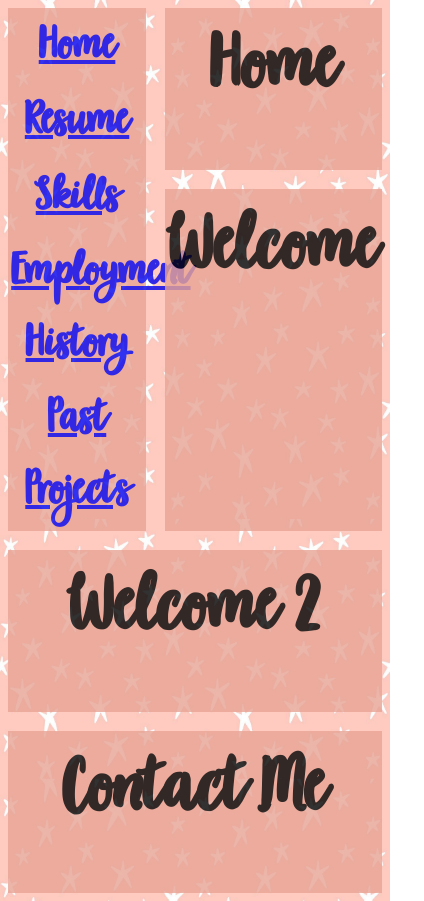
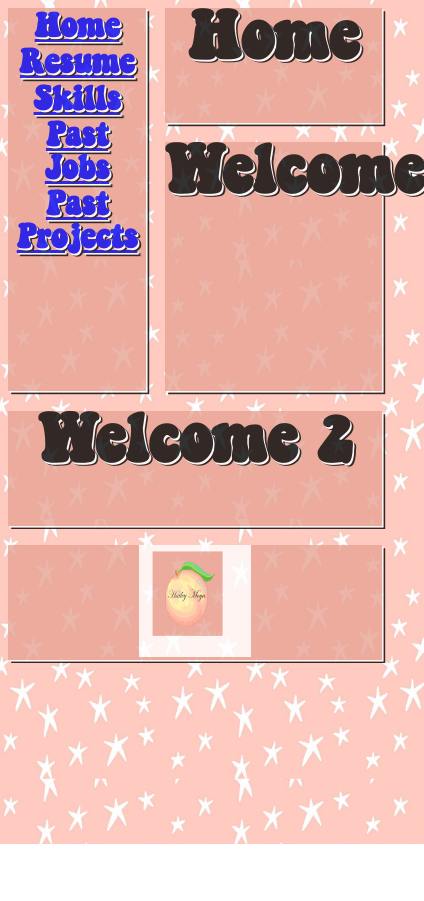
Before and after one commit to hmoya1/portfolio, a plain HTML site: page index.html in a window 390 px wide. Shown: the whole page, 424 px wide, since content can reach past the window. After the commit the page ends 844 px from the top, so only its background shows below. Drawn offline with Linux system fonts and the light colour scheme.

Commit message:
worked on the home page, need fix icons

```diff
--- a/CSS/index.css
+++ b/CSS/index.css
@@ -2,7 +2,7 @@
 /*Font used for the ENTIRE website */
 @font-face{
     font-family:'Font2';
-    src: url('../Fonts/Font2.ttf') format('truetype');
+    src: url('../Fonts/font3.ttf') format('truetype');
 }
 /* Small devices like phones */
 @media only screen and (max-width: 600px){
@@ -21,14 +21,17 @@
         opacity: 0.8;
         padding: 0rem;
         color: black;
+        text-shadow: .1rem .1rem white, .2rem .2rem black;
+        overflow-wrap: text;
+        box-shadow: .1rem .1rem white, .2rem .2rem black;
     }
     h1{
-        font-size: 5rem;
+        font-size: 4rem;
         margin: 0rem;
         text-decoration: none;
     }
     h2{
-        font-size: 3rem;
+        font-size: 2rem;
         margin: 0.2rem;
         text-decoration: none;
     }
@@ -47,6 +50,13 @@
         background-repeat: repeat;
 
         background-size: 100%;
+    }
+    .footer img{
+        width: 7rem;
+        height: 7rem;
+    }
+    .footer img:hover{
+        box-shadow: .3rem .3rem white, .4rem .4rem black;
     }
     .header{
         grid-column-start: 3;
--- a/index.html
+++ b/index.html
@@ -15,7 +15,7 @@
                 <a href="#"><h2>Home</h2></a>
                 <a href="#"><h2>Resume</h2></a>
                 <a href="#"><h2>Skills</h2></a>
-                <a href="#"><h2>Employment History</h2></a>
+                <a href="#"><h2>Past Jobs</h2></a>
                 <a href="#"><h2>Past Projects</h2></a>
             </div>
             <!--This is the info1 box where I will have some pictures of me on the homepage-->
@@ -29,7 +29,12 @@
             </div>
             <!--This is the footer box where I will have all my social media links along with the icon-->
             <footer class="box footer">
-                <h1>Contact Me</h1>
+                <div>
+                    <center>
+                        <img src="Images/icon3.png" alt="Instagram Icon">
+
+                    </center>
+                </div>
             </footer>
         </body>
 </html>
```
Also changed, not shown: Fonts/font3.ttf (added).
